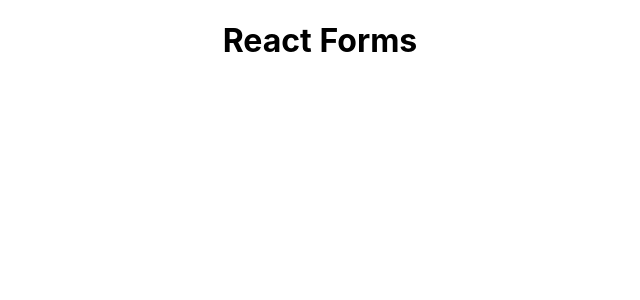
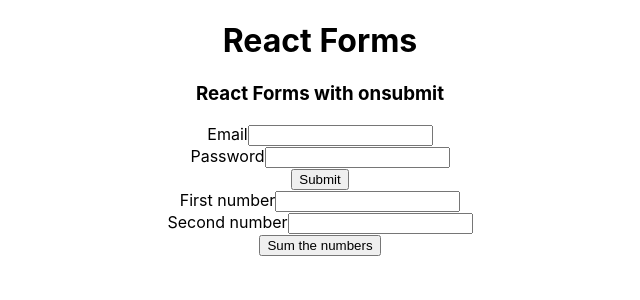
Before and after one commit to GeorgiNedyalkov/Forms-React, a React (Create React App) app: page / in a window 1280 px wide. Shown: the top 300 px of the page, without its empty margins (320-960 px from the left). Built offline with nearby package versions, Linux system fonts and the light colour scheme.

Commit message:
Implement an uncontrolled login form using useRef hook

```diff
--- a/src/App.js
+++ b/src/App.js
@@ -1,11 +1,45 @@
 import "./App.css"
+import { useRef } from "react"
+import { Calculator } from "./components/Calculator"
 
 function App() {
   return (
     <div className="App">
       <h1>React Forms</h1>
+
+      <h3>React Forms with onsubmit</h3>
+      <LoginForm />
+      <Calculator />
     </div>
   )
 }
 
+const LoginForm = () => {
+  const emailRef = useRef()
+  const passwordRef = useRef()
+
+  const handleSubmit = (e) => {
+    e.preventDefault()
+
+    const email = emailRef.current.value
+    const password = passwordRef.current.value
+
+    alert(email + " " + password)
+  }
+
+  return (
+    <form onSubmit={handleSubmit}>
+      <div className="email">
+        <label htmlFor="email">Email</label>
+        <input id="email" type="text" ref={emailRef} />
+      </div>
+      <div className="password">
+        <label htmlFor="password">Password</label>
+        <input id="password" type="text" ref={passwordRef} />
+      </div>
+      <button type="submit">Submit</button>
+    </form>
+  )
+}
+
 export default App
--- /dev/null
+++ b/src/components/Calculator.js
@@ -0,0 +1,29 @@
+import { useRef } from "react"
+
+export const Calculator = () => {
+  const firstNumberRef = useRef()
+  const secondNumberRef = useRef()
+
+  const handleSubmit = (e) => {
+    e.preventDefault()
+
+    const firstNumber = firstNumberRef.current.value
+    const secondNumber = secondNumberRef.current.value
+    console.log(Number(firstNumber) + Number(secondNumber))
+  }
+
+  return (
+    <form onSubmit={handleSubmit}>
+      <div className="firstNumber">
+        <label htmlFor="firstNumber">First number</label>
+        <input type="text" id="firstNumber" ref={firstNumberRef} />
+      </div>
+
+      <div className="secondNumber">
+        <label htmlFor="secondNumber">Second number</label>
+        <input type="text" id="secondNumber" ref={secondNumberRef} />
+      </div>
+      <button type="submit">Sum the numbers</button>
+    </form>
+  )
+}
```
Also changed, not shown: 1 other file (tests, documents, lock files or other folders).
